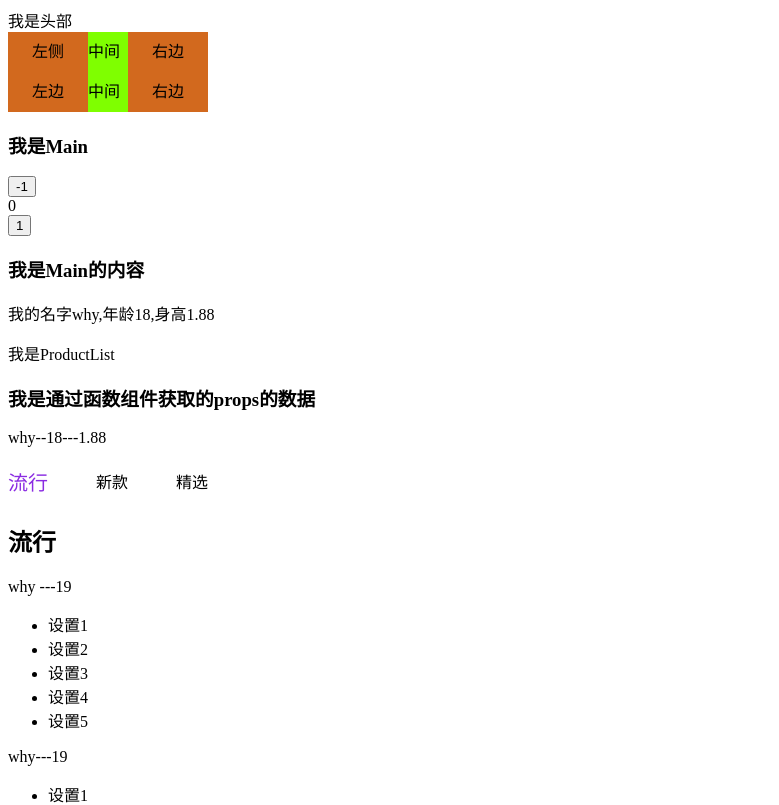
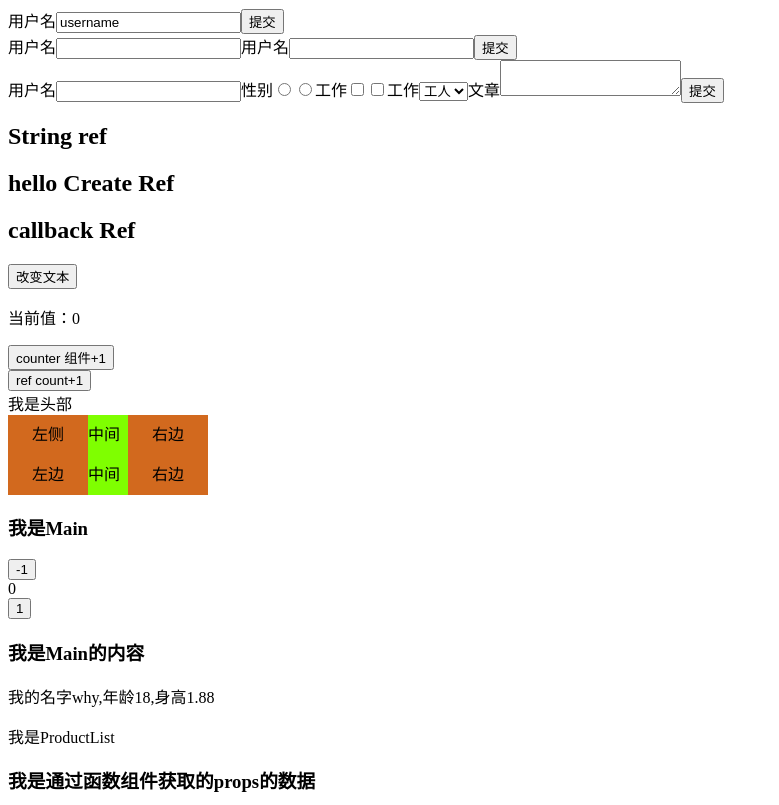
Before and after one commit to cherryhong1/create-react-app, a React (Create React App) app: page / in a window 1280 px wide. Shown: the top 805 px of the page, without its empty margins (0-779 px from the left). Built offline with nearby package versions, Linux system fonts and the light colour scheme.

Commit message:
非父子组件传值,受控组件和非受控组件

```diff
--- a/src/App.js
+++ b/src/App.js
@@ -6,6 +6,10 @@ import ContextProfile from "./context/ProfileApp"
 import ProfileMul from "./context/ProfileMul"
 import ProfileAppEvent from "./Event/ProfileApp";
 import PureComTest from "./components/PureCompTest";
+import Refs from "./components/refs";
+import FormJs from "./components/form";
+import Form2 from "./components/form2";
+import Form3 from "./components/form3";
 import "./style/index.css"
 export default class App extends Component {
   constructor(props) {
@@ -15,6 +19,10 @@ export default class App extends Component {
   render() {
     return (
       <div>
+        <Form3></Form3>
+        <Form2></Form2>
+        <FormJs></FormJs>
+        <Refs></Refs>
         <Header></Header>
         <Main></Main>
         <Footer></Footer>
--- a/src/components/ProductList.js
+++ b/src/components/ProductList.js
@@ -1,4 +1,4 @@
-import React, {Component,memo} from "react"
+import React, {memo} from "react"
 const ProductList = memo(function(){
   console.log('ProductList 被调用了')
   return (
--- /dev/null
+++ b/src/components/form.js
@@ -0,0 +1,80 @@
+import { PureComponent } from "react";
+export default class form extends PureComponent {
+  constructor(props) {
+    super(props);
+    this.state = {
+      username: "",
+      article:'',
+      hobby:[],
+      gender:"",
+      work:''
+    }
+  }
+  render() {
+    const { username,article, hobby, gender,work } = this.state;
+    return (
+      <div>
+        <form onSubmit={(e) => this.handleSubmit(e)}>
+          <label htmlFor="username">
+            用户名
+            <input type="text"
+                   id="username"
+                   onChange={e => this.handleUsernameChange(e)}
+                   value={username}/>
+          </label>
+          <label htmlFor="gender">
+            性别
+          <input type="radio" value="男" id="gender" name="gender" onChange={e=>this.handlerGenderChange(e)}></input>
+          <input type="radio" value="女"  name="gender" ></input>
+          </label>
+          <label htmlFor="gender">
+            工作
+            <input type="checkbox" value="篮球" name="basketball" onChange={e=>this.handlerHobbyChange(e)}></input>
+            <input type="checkbox" value="足球" name="basketball"></input>
+          </label>
+          <label htmlFor="work">
+            工作
+            <select value={work} onChange={e=>this.handlerWorkChange(e)}>
+              <option value="工人">工人</option>
+              <option value="农民">农民</option>
+            </select>
+          </label>
+          <label htmlFor="article">
+            文章
+            <textarea value={article} onChange={e=>this.handleArticleChange(e)}>
+            </textarea>
+          </label>
+          <input type="submit" value="提交"></input>
+        </form>
+      </div>
+    );
+  }
+  handleSubmit(e) {
+    e.preventDefault();
+  }
+  handleUsernameChange(e) {
+    this.setState({
+      username: e.target.value
+    });
+  }
+  handleArticleChange(e) {
+    this.setState({
+      article:e.target.value
+    })
+  }
+  handlerWorkChange(e){
+    this.setState({
+      work:e.target.value
+    })
+  }
+  handlerGenderChange(e) {
+    this.setState({
+      gender:e.target.checked
+    })
+  }
+  handlerHobbyChange(e) {
+    this.setState({
+      gender:e.target.checked
+    })
+  }
+}
--- /dev/null
+++ b/src/components/form2.js
@@ -0,0 +1,50 @@
+import { PureComponent } from "react";
+export default class Form2 extends PureComponent {
+  constructor(props) {
+    super(props);
+    this.state = {
+      username: "",
+      password: "",
+    };
+  }
+  render() {
+    const { username, password } = this.state;
+    return (
+      <div>
+        <form onSubmit={(e) => this.handleSubmit(e)}>
+          <label htmlFor="username">
+            用户名
+            <input
+              id="username"
+              type="text"
+              name="username"
+              onChange={e => this.handleChange(e)}
+              value={username}
+            ></input>
+          </label>
+          <label htmlFor="password">
+            用户名
+            <input
+              id="password"
+              type="text"
+              name="password"
+              onChange={e => this.handleChange(e)}
+              value={password}
+            ></input>
+          </label>
+          <input type="submit" value="提交"></input>
+        </form>
+      </div>
+    );
+  }
+  handleSubmit(e) {
+    console.log(this.state.username, this.state.password);
+    e.preventDefault();
+  }
+  handleChange(event) {
+    console.log(event.target.name)
+    this.setState({
+      [event.target.name]: event.target.value,
+    });
+  }
+}
--- /dev/null
+++ b/src/components/form3.js
@@ -0,0 +1,32 @@
+import { createRef } from "react";
+import { PureComponent } from "react/cjs/react.production.min";
+export default class Form3 extends PureComponent{
+  constructor(props){
+    super(props)
+     this.usernameRef = createRef()
+    //  this.passwordRef = createRef()
+  }
+  render() {
+    return (
+      <div>
+        <form onSubmit={e=>this.handleSubmit(e)}>
+          <label>
+            用户名
+            <input defaultValue="username" type="text" name="username" ref={this.usernameRef}/>
+          </label>
+          {/* <label>
+            用户名
+            <input id="password" defaultValue="password" name="password" ref={this.passwordRef} ></input>
+          </label> */}
+          <input type="submit" value="提交"></input>
+        </form>
+      </div>
+    )
+  }
+  handleSubmit(e) {
+    e.preventDefault();
+
+    console.log(this.usernameRef.current.value)
+    // console.log(this.passwordRef.current.value)
+  }
+}
--- /dev/null
+++ b/src/components/refs.js
@@ -0,0 +1,31 @@
+import  {createRef, PureComponent } from "react"
+import RefsCom from "./refsCom"
+export default class Refs extends PureComponent {
+  constructor(props){
+    super(props)
+    this.titleRef = createRef()
+    this.titleEl = null
+    this.counterRef = createRef()
+  }
+  render() {
+    return (
+      <div>
+        <h2 ref="title">String ref</h2>
+        <h2 ref={this.titleRef}>hello Create Ref</h2>
+        <h2 ref={element => this.titleEl=element}>callback Ref</h2>
+        <button onClick={e=>this.changetext()}>改变文本</button>
+        <RefsCom ref={this.counterRef}></RefsCom>
+        <button onClick={e=>this.increment()}>ref count+1</button>
+      </div>
+    )
+  }
+  changetext() {
+    this.refs.title.innerHTML="你好。"
+    this.titleRef.current.innerHTML="你好"
+    this.titleEl.innerHTML="(*´▽｀)ノノ"
+  }
+  increment() {
+    this.counterRef.current.increment()
+
+  }
+}
--- /dev/null
+++ b/src/components/refsCom.js
@@ -0,0 +1,22 @@
+import {PureComponent} from 'react'
+export default class Counter extends PureComponent{
+  constructor(props) {
+    super(props)
+    this.state = {
+      count:0
+    }
+  }
+  render() {
+    return (
+      <div>
+        <p>当前值：{this.state.count}</p>
+        <button onClick={e=>this.increment()}>counter 组件+1</button>
+      </div>
+    )
+  }
+  increment(){
+    this.setState({
+      count:this.state.count+1
+    })
+  }
+}
```
